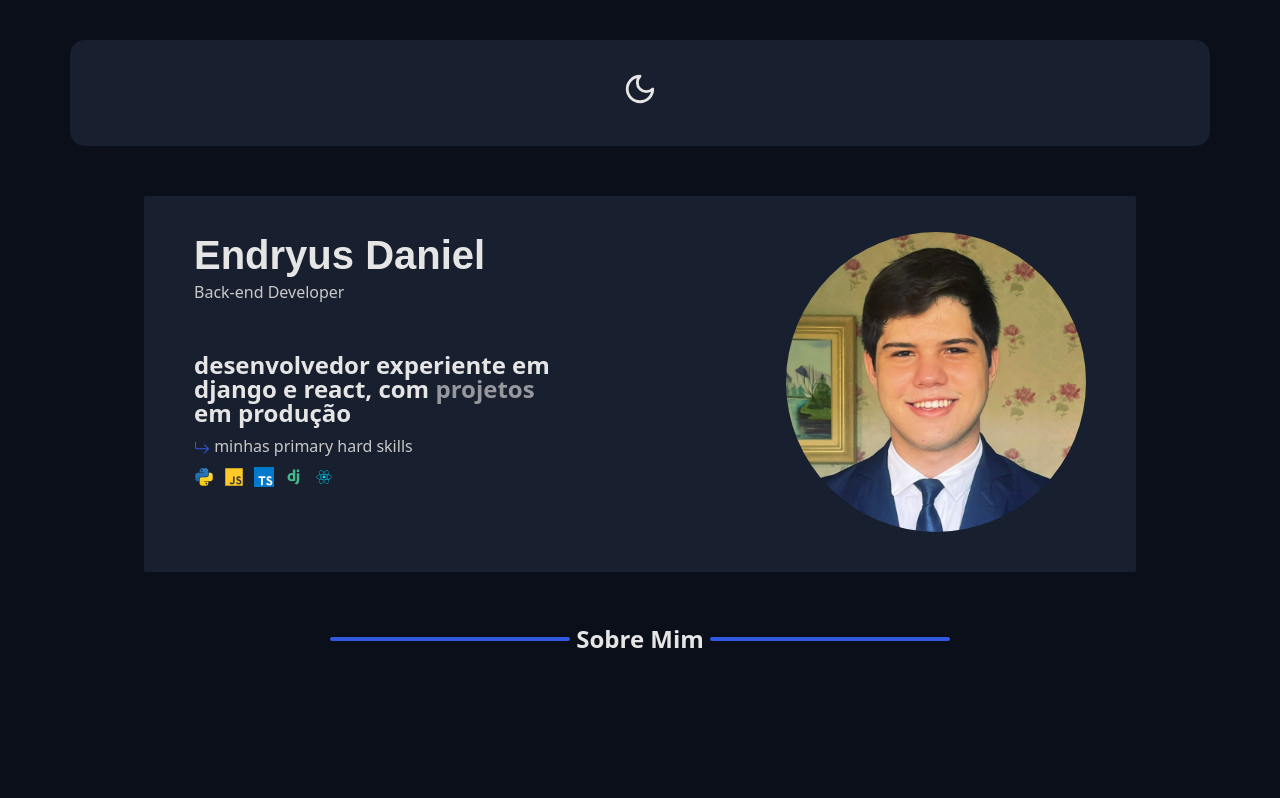
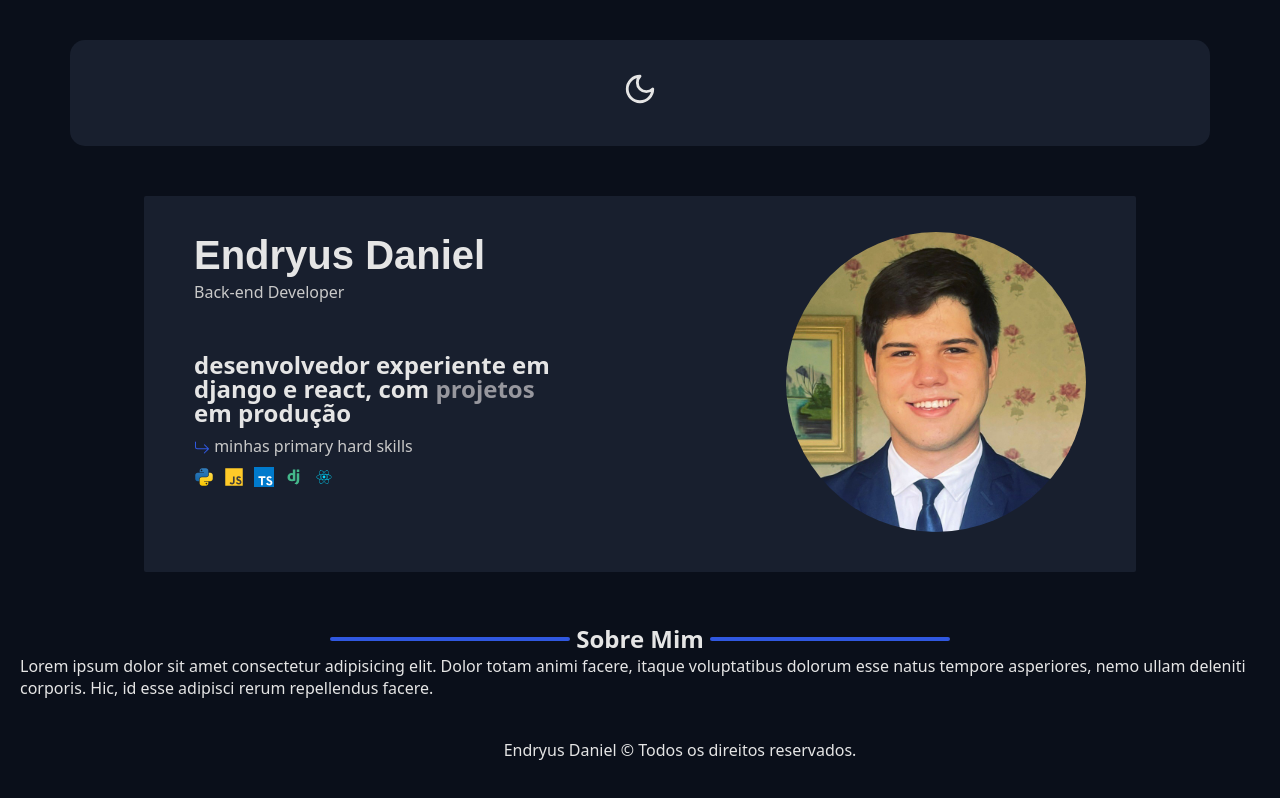
Before and after one commit to Dryzera/portfolio, a React (Vite) app: page / in a window 1280 px wide. Shown: the top 798 px of the page. Built offline with nearby package versions, Linux system fonts and the light colour scheme.

Commit message:
created component footer and migrate project to page and templates pattern

```diff
--- a/src/App.tsx
+++ b/src/App.tsx
@@ -1,21 +1,13 @@
-import { AboutMe } from './components/AboutMe';
-import { Home } from './components/Home';
-import { Header } from './components/Header';
 import AOS from 'aos';
 
 import 'aos/dist/aos.css';
 import './styles/globalApp.css';
+import HomePage from './pages/HomePage';
 
 AOS.init();
 
 function App() {
-  return (
-    <>
-      <Header />
-      <Home />
-      <AboutMe />
-    </>
-  );
+  return <HomePage />;
 }
 
 export default App;
--- a/src/components/AboutMe/index.tsx
+++ b/src/components/AboutMe/index.tsx
@@ -9,6 +9,14 @@ export function AboutMe() {
         <h2>Sobre Mim</h2>
         <div className='linha'></div>
       </div>
+      <div className='content'>
+        <p>
+          Lorem ipsum dolor sit amet consectetur adipisicing elit. Dolor totam
+          animi facere, itaque voluptatibus dolorum esse natus tempore
+          asperiores, nemo ullam deleniti corporis. Hic, id esse adipisci rerum
+          repellendus facere.
+        </p>
+      </div>
     </Container>
   );
 }
--- /dev/null
+++ b/src/components/Footer/index.tsx
@@ -0,0 +1,12 @@
+import styles from './styles.module.css';
+import { Container } from '../Container';
+
+export function Footer() {
+  return (
+    <Container>
+      <footer className={styles.footer}>
+        <span>Endryus Daniel &copy; Todos os direitos reservados.</span>
+      </footer>
+    </Container>
+  );
+}
--- /dev/null
+++ b/src/components/Footer/styles.module.css
@@ -0,0 +1,8 @@
+.footer {
+  display: flex;
+  align-items: center;
+  gap: 0.6rem;
+  width: 100%;
+  margin: 4rem;
+  justify-content: center;
+}
--- /dev/null
+++ b/src/pages/HomePage/index.tsx
@@ -0,0 +1,12 @@
+import { AboutMe } from '../../components/AboutMe';
+import { Home } from '../../components/Home';
+import DefaultTemplate from '../../templates/DefaultTemplate';
+
+export default function HomePage() {
+  return (
+    <DefaultTemplate>
+      <Home />
+      <AboutMe />
+    </DefaultTemplate>
+  );
+}
--- /dev/null
+++ b/src/templates/DefaultTemplate/index.tsx
@@ -0,0 +1,16 @@
+import { Footer } from '../../components/Footer';
+import { Header } from '../../components/Header';
+
+type DefaultTemplateProps = {
+  children: React.ReactNode;
+};
+
+export default function DefaultTemplate({ children }: DefaultTemplateProps) {
+  return (
+    <>
+      <Header />
+      {children}
+      <Footer />
+    </>
+  );
+}
```
